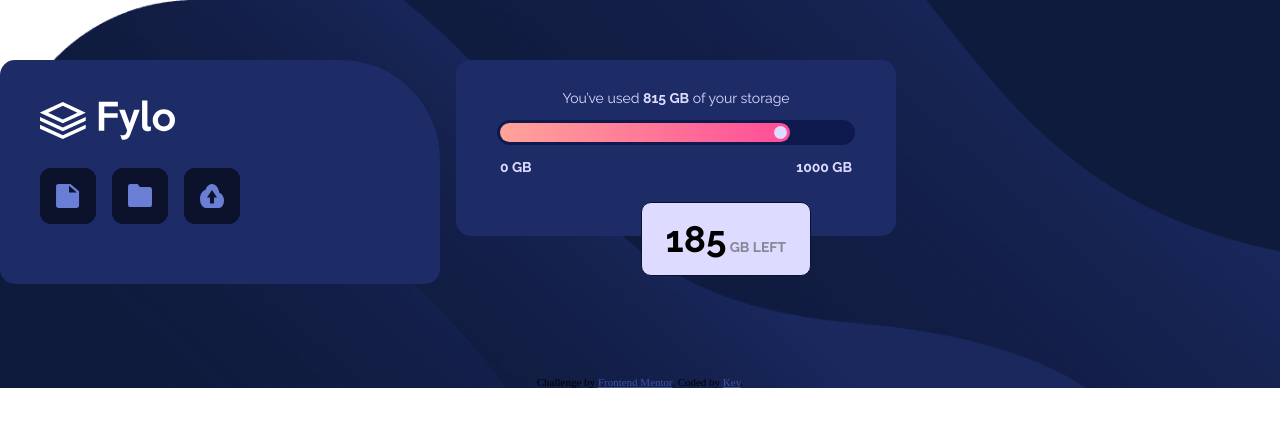
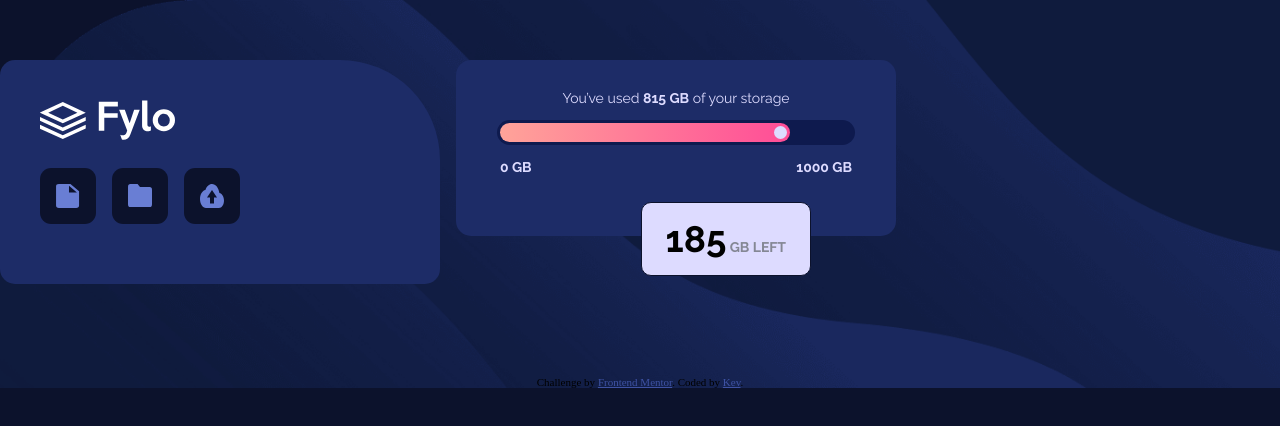
Before and after one commit to Kevin27j/fylo-data-storage-component-master, a plain HTML site: page index.html in a window 1280 px wide. Drawn offline with Linux system fonts and the light colour scheme.

Commit message:
Update master.css

```diff
--- a/master.css
+++ b/master.css
@@ -15,6 +15,7 @@ body {
 @media (min-width: 600px) {
   body {
     background: url('images/bg-desktop.png');
+    background-color: hsl(229, 57%, 11%);
     background-repeat: no-repeat;
     background-size: cover;
   }
```
